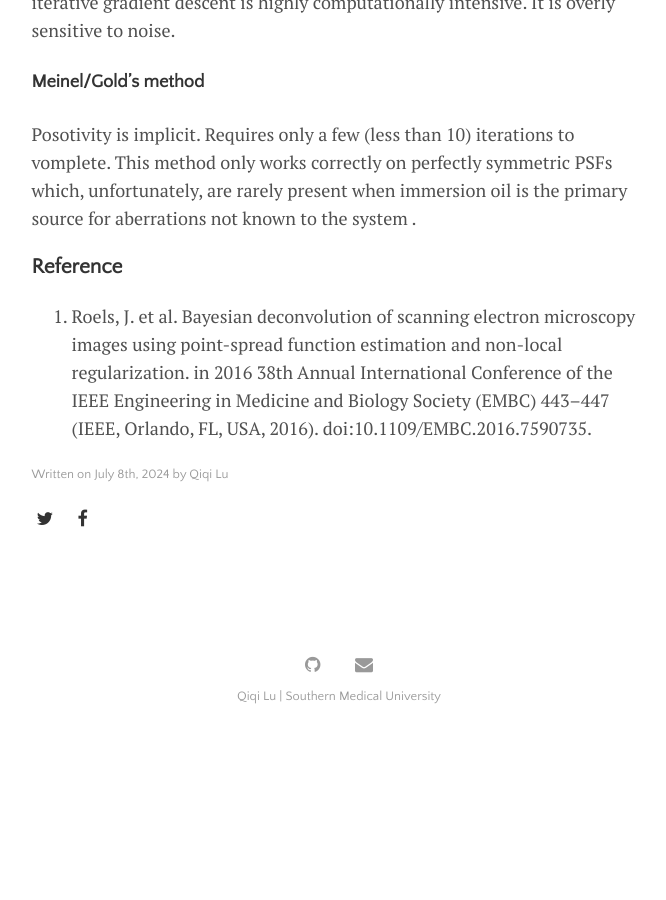
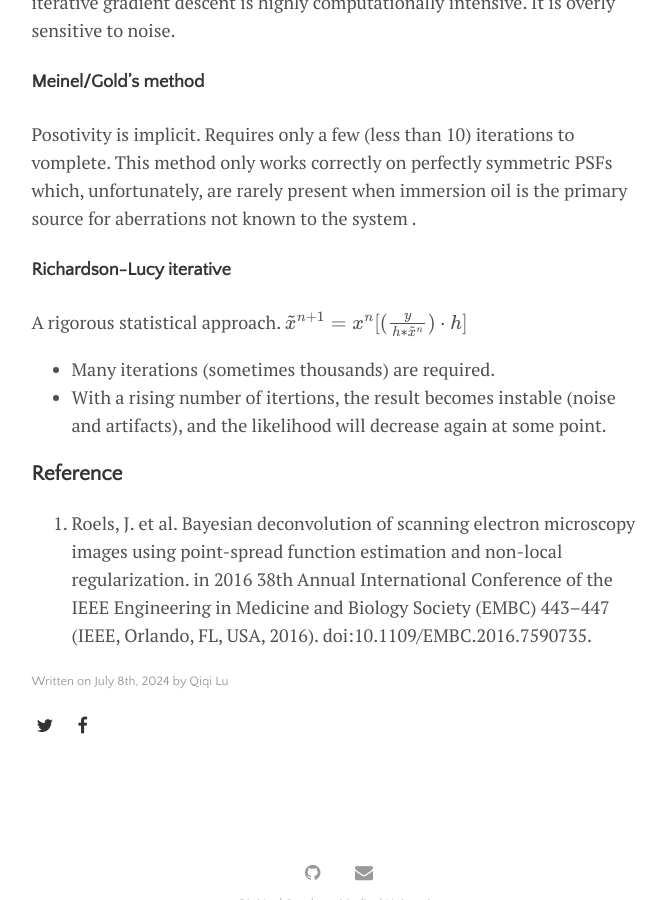
Before and after one commit to Recklexx/Recklexx.github.io, a Jekyll site: the page built from _posts/blogs/2024-07-08-dcv.md, in a window 1280 px wide and 900 px high, scrolled down 5513 px. Shown: the whole window, without its empty margins (301-967 px from the left). Built offline with Jekyll 4.4.1, drawn with Linux system fonts in a browser that asks for light colours; formulas are drawn with MathJax 3; before the commit the page ends 6255 px from its top, so only the background shows below that.

Commit message:
Update 2024-07-08-dcv.md

```diff
--- a/_posts/blogs/2024-07-08-dcv.md
+++ b/_posts/blogs/2024-07-08-dcv.md
@@ -153,5 +153,14 @@ Posotivity is implicit.
 Requires only a few (less than 10) iterations to vomplete.
 This method only works correctly on perfectly symmetric PSFs which, unfortunately, are rarely present when immersion oil is the primary source for aberrations not known to the system .
 
+#### Richardson-Lucy iterative
+A rigorous statistical approach.
+$$
+\tilde{x}^{n+1}=x^n[(\frac{y}{h*\tilde{x}^n})\cdot h]
+$$
+
+* Many iterations (sometimes thousands) are required.
+* With a rising number of itertions, the result becomes instable (noise and artifacts), and the likelihood will decrease again at some point.
+
 ### Reference
 1. Roels, J. et al. Bayesian deconvolution of scanning electron microscopy images using point-spread function estimation and non-local regularization. in 2016 38th Annual International Conference of the IEEE Engineering in Medicine and Biology Society (EMBC) 443–447 (IEEE, Orlando, FL, USA, 2016). doi:10.1109/EMBC.2016.7590735.
```
